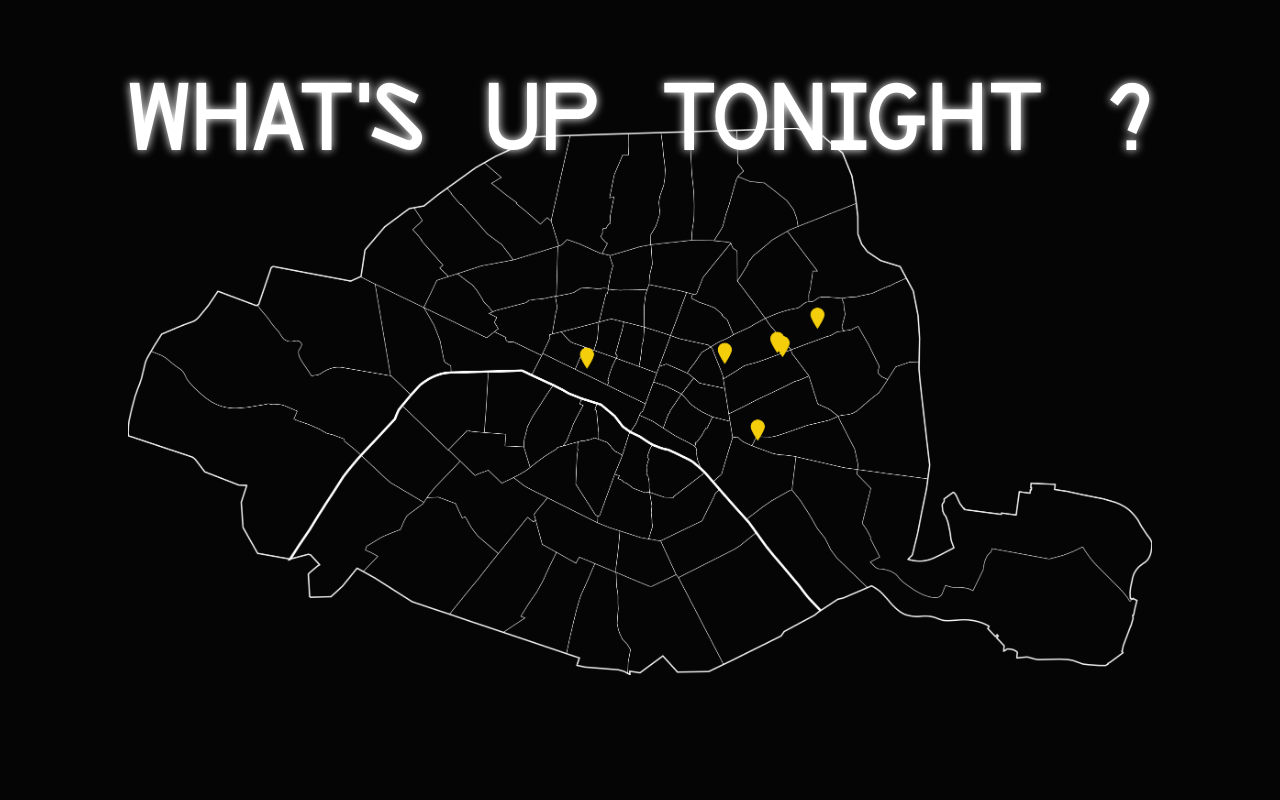
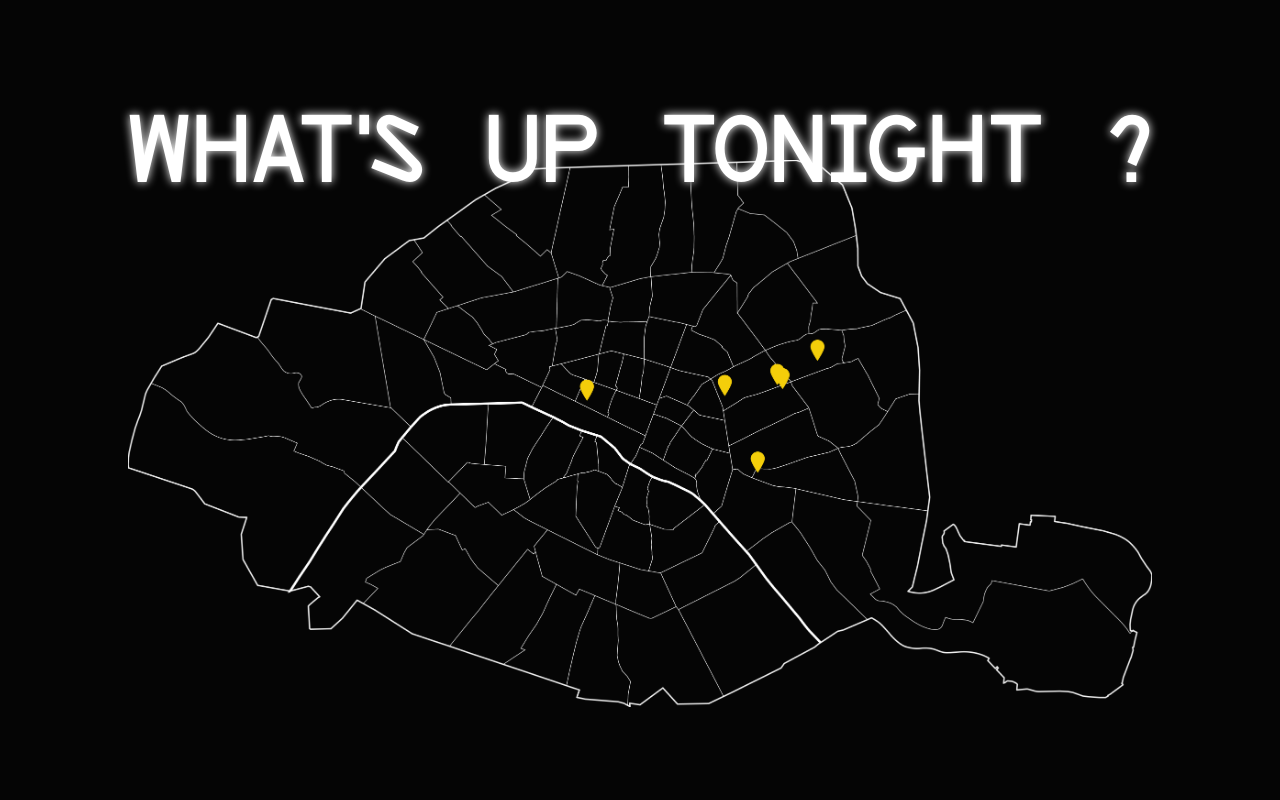
Before and after one commit to martin-ar/spotify-dataviz, a plain HTML site: page index.html in a window 1280 px wide. Shown: the top 800 px of the page. Drawn offline with nearby package versions, Linux system fonts and the light colour scheme.

Commit message:
padding hero

```diff
--- a/css/styles.css
+++ b/css/styles.css
@@ -37,7 +37,7 @@ p {
   font-size: 1.25rem;
 }
 .hero {
-  height: 8rem;
+  height: 10rem;
   background-color: #050505;
   background-position: center;
   display: flex;
@@ -47,7 +47,7 @@ p {
 }
 
 .map {
-  height: 680px;
+  height: 740px;
   background-position-y: 0;
   background-size: 80%;
   background-repeat: no-repeat;
@@ -57,7 +57,7 @@ p {
 
 .hero h1 {
   position: absolute;
-  top: 4rem;
+  top: 6rem;
   font-family: 'LincolnMITRE', sans-serif !important;
   color: #FFFFFF;
   font-size: 6rem;
```
